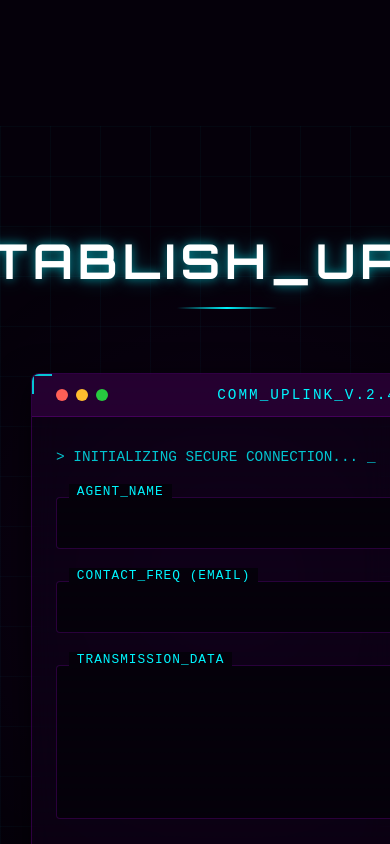
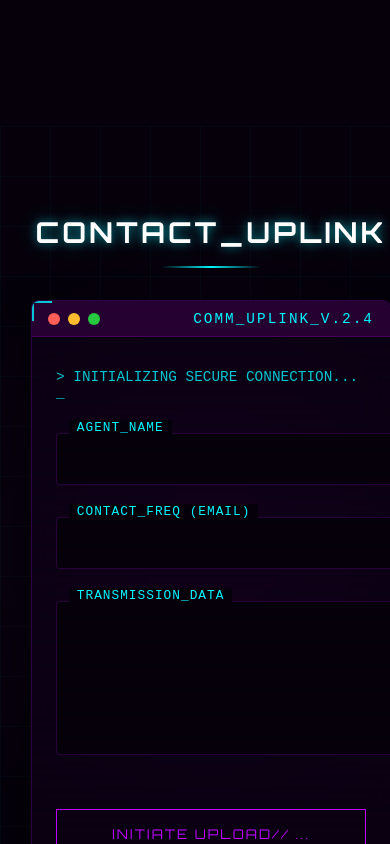
Before and after one commit to ayishashadhi/Ayisha-Shadhi-Portfolio, a React (Vite) app: page / in a window 390 px wide. Shown: the part 8300-9144 px from the top of the page. Built offline with nearby package versions, Linux system fonts and the light colour scheme.

Commit message:
Refined mobile responsiveness for Contact and Footer sections

```diff
--- a/src/components/Contact.jsx
+++ b/src/components/Contact.jsx
@@ -32,7 +32,7 @@ const Contact = () => {
       <div className={styles.gridOverlay}></div>
       <div className={styles.sectionHeader}>
         <h2 className={styles.heading}>
-          <DecipherText text="ESTABLISH_UPLINK" delay={300} />
+          <DecipherText text="CONTACT_UPLINK" delay={300} />
         </h2>
         <div className={styles.headerLine}></div>
       </div>
--- a/src/components/Footer.jsx
+++ b/src/components/Footer.jsx
@@ -76,6 +76,26 @@ const Footer = () => {
           50% { transform: translateY(-5px); }
           100% { transform: translateY(0); }
         }
+
+        @media (max-width: 768px) {
+          .footer {
+            padding: 1.5rem 1rem;
+          }
+          .socialContainer {
+            gap: 1rem;
+          }
+          .socialLink {
+            width: 32px;
+            height: 32px;
+          }
+          .icon {
+            width: 16px;
+            height: 16px;
+          }
+          .footer p {
+            font-size: 0.85rem;
+          }
+        }
       `}</style>
     </footer>
   );
--- a/src/styles/Contact.module.css
+++ b/src/styles/Contact.module.css
@@ -1,9 +1,6 @@
 .contact {
   min-height: 100vh;
   padding: 6rem 2rem;
-  display: flex;
-  justify-content: center;
-  align-items: center;
   position: relative;
   overflow: hidden;
   background: radial-gradient(circle at 50% 50%, rgba(189, 0, 255, 0.05) 0%, transparent 70%);
@@ -12,11 +9,18 @@
   align-items: center;
 }
 
+@media (max-width: 768px) {
+  .contact {
+    padding: 4rem 1rem;
+  }
+}
+
 .sectionHeader {
   text-align: center;
   margin-bottom: 4rem;
   position: relative;
   z-index: 2;
+  width: 100%;
 }
 
 .heading {
@@ -26,6 +30,17 @@
   text-shadow: var(--glow-cyan);
   margin-bottom: 1rem;
   letter-spacing: 5px;
+  word-break: break-all;
+}
+
+@media (max-width: 768px) {
+  .sectionHeader {
+    margin-bottom: 2rem;
+  }
+  .heading {
+    font-size: 1.8rem;
+    letter-spacing: 3px;
+  }
 }
 
 .headerLine {
@@ -51,7 +66,7 @@
 
 /* Holographic Terminal Container */
 .container {
-  width: 100%;
+  width: calc(100% - 2rem);
   max-width: 800px;
   background: var(--glass-bg);
   backdrop-filter: blur(15px);
@@ -61,6 +76,7 @@
   box-shadow: var(--glass-shadow);
   position: relative;
   overflow: hidden;
+  margin: 0 1rem;
 }
 
 .scanline {
@@ -115,6 +131,16 @@
   justify-content: space-between;
   align-items: center;
   border-bottom: 1px solid var(--glass-border);
+}
+
+@media (max-width: 480px) {
+  .terminalHeader {
+    padding: 0.6rem 1rem;
+  }
+  .terminalTitle {
+    font-size: 0.75rem;
+    letter-spacing: 1px;
+  }
 }
 
 .terminalControls {
```
